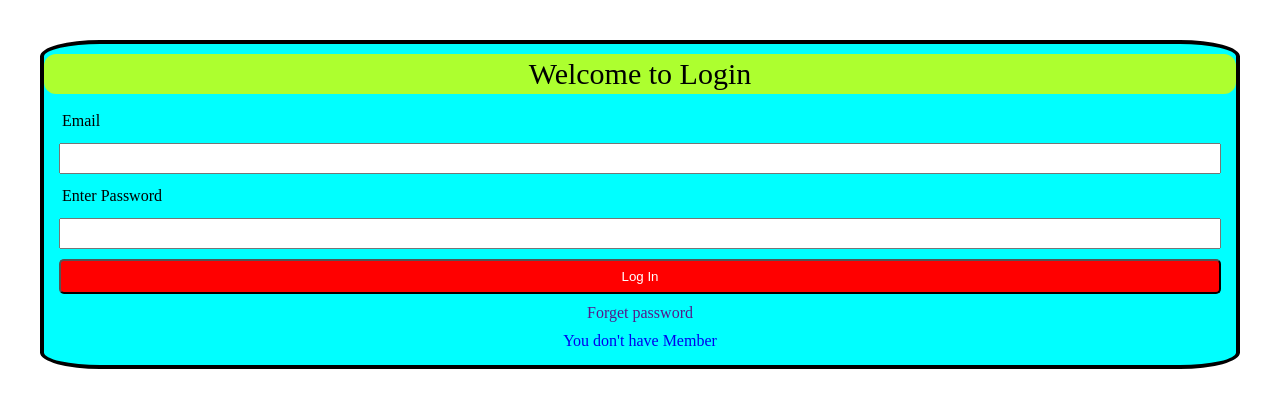
After one commit to Rajan-git908/V-project, a PHP site: page /Login.php in a window 1280 px wide. The commit adds this page. Shown: the top 408 px of the page. Run offline with PHP 8.4, Linux system fonts and the light colour scheme.

Commit message:
login page created and image file orgainized

```diff
--- a/Css/style.css
+++ b/Css/style.css
@@ -69,7 +80,7 @@
     padding: 10px;
 }
 .form-body label {
-    padding: 6px;
+    padding: 3px;
 }
 .form-body input {
     padding: 6px;
@@ -78,5 +89,12 @@
     color: rgb(255, 255, 255);
     background-color: red;
     border-radius: 5px;
-
+    padding: 8px;
 }
+.form-body button:hover {
+    background-color: #00ff6a;
+}
+.form-body a {
+    text-align: center;
+    text-decoration: none;
+}
--- /dev/null
+++ b/Login.php
@@ -0,0 +1,27 @@
+<!DOCTYPE html>
+<html lang="en">
+<head>
+    <meta charset="UTF-8">
+    <meta name="viewport" content="width=device-width, initial-scale=1.0">
+    <title>Login</title>
+    <link rel="stylesheet" href="Css/style.css">
+</head>
+<body>
+    <div class="container-form">
+        <form action="Login.php" method="post">
+            <div class="form-header">Welcome to Login</div>
+            <div class="form-body">
+                <label for="email">Email</label>
+                <input type="email" name="email" id="email">
+                <label for="password">Enter Password</label>
+                <input type="password" name="password" id="password">
+                <button type="submit" name="submit">Log In</button>
+                <a href="">Forget password</a>
+                <a href="signup.php">You don't have Member</a>
+
+            </div>
+        </form>
+
+    </div>
+</body>
+</html>
```
Also changed, not shown: other parts of Css/style.css (+19 -8 lines), Include/header.php (+7 -6 lines), index.html (+5 -3 lines), signup.php (+9 -8 lines), Images/cover.jpg (renamed from cover.jpg), Images/image1.png (renamed from image1.png), Images/image2.png (renamed from image2.png), Images/image3.png (renamed from image3.png), Images/image4.png (renamed from image4.png), Images/logo.jpg (renamed from logo.jpg).
